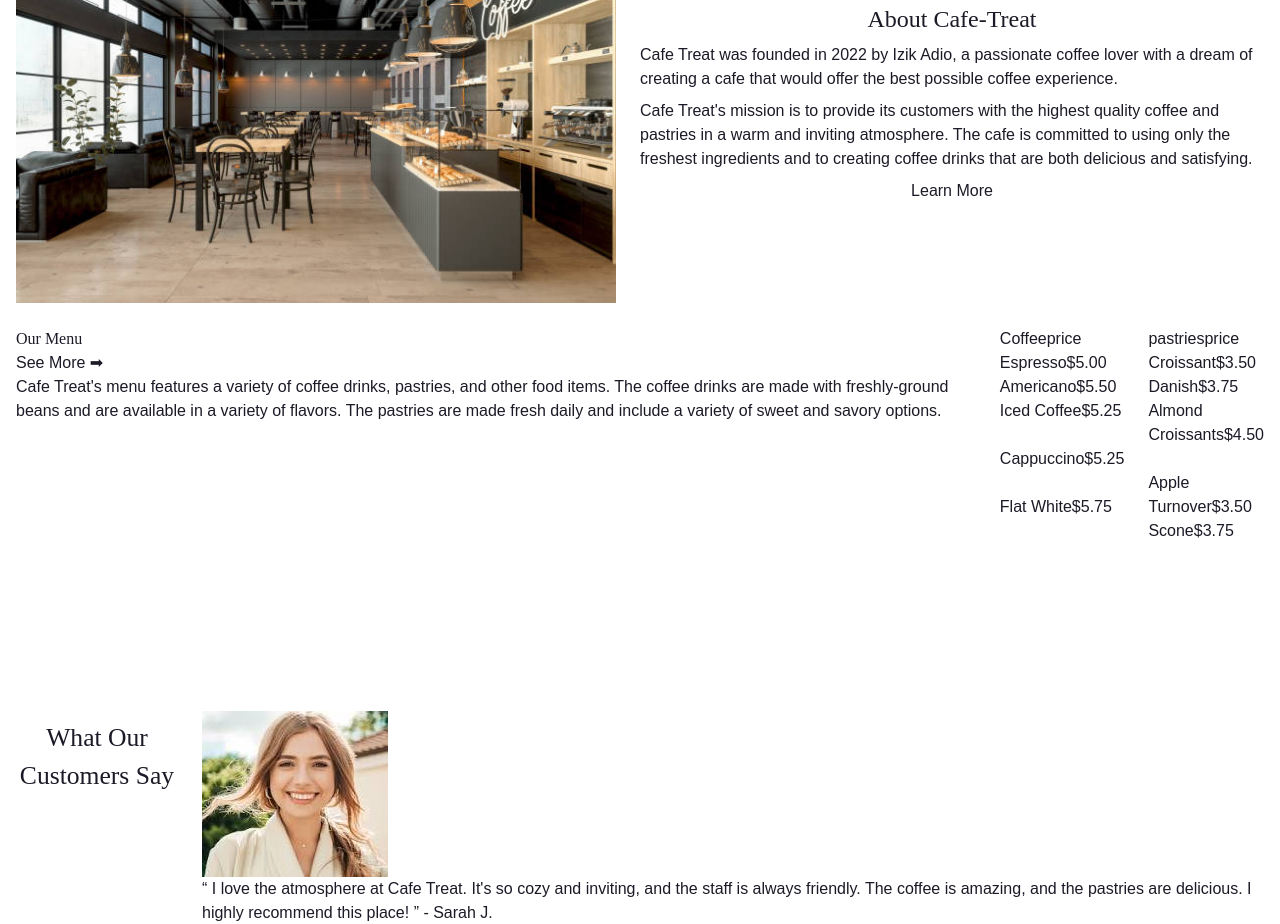
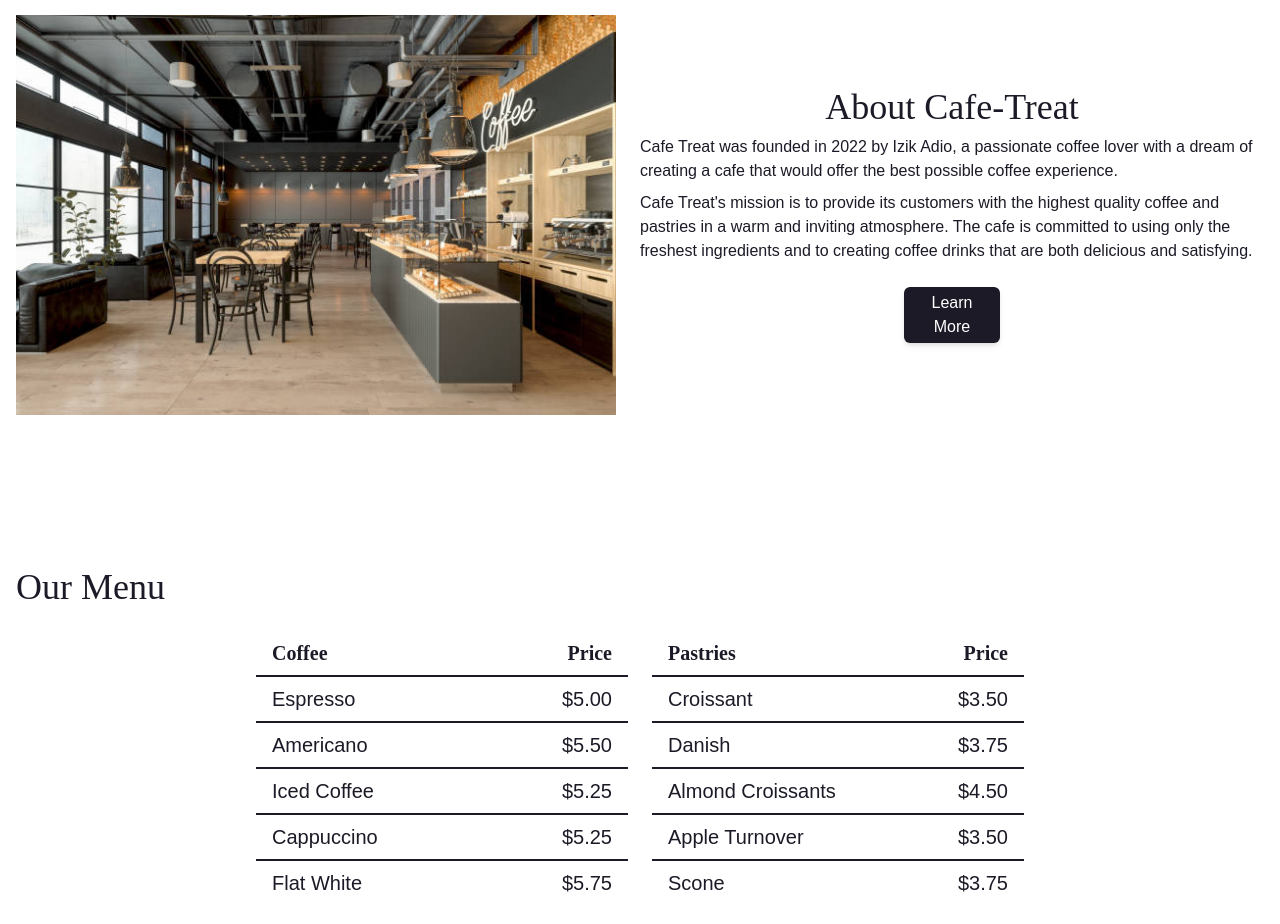
Before and after one commit to izik-adio/Cafe-Treat, a website: page build/index.html in a window 1280 px wide. Shown: the part 957-1881 px from the top of the page. Drawn offline with Linux system fonts and the light colour scheme; a web font is replaced by a local one.

Commit message:
Completed the menu and about section

```diff
--- a/src/input.css
+++ b/src/input.css
@@ -31,9 +31,13 @@
   ul {
     @apply font-playFair capitalize;
   }
+  h2 {
+    @apply capitalize text-2xl sm:text-3xl md:text-4xl 2xl:text-5xl
+  }
   section {
-    @apply flex gap-6 min-h-96 scroll-m-20  px-4
+    @apply flex gap-6 min-h-72  scroll-m-20  px-4 align-middle mx-auto
   }
+
 }
 @layer components {
   #hero {
@@ -43,4 +47,14 @@
   .main-nav-link {
     @apply text-lg lg:text-xl font-medium  px-2 py-1 md:p-2 justify-center hover:border-t-2 hover:border-l-2 hover:pt-1 focus:border-t-2 focus:border-l-2 focus:pt-1 hover:text-lBrown transition;
   }
+  .btn {
+    @apply max-w-24 text-center py-1 px-2 rounded-md text-white shadow-md mt-4 hover:scale-110 transition
+
+  }
+  .menu-divs {
+    @apply flex flex-col divide-y-2 divide-dBrown w-full  text-xl
+  }
+  .menu-items {
+    @apply flex flex-row flex-nowrap items-center justify-between px-4 py-2
+  }
 }
```
Also changed, not shown: build/css/style.css, build/index.html.
